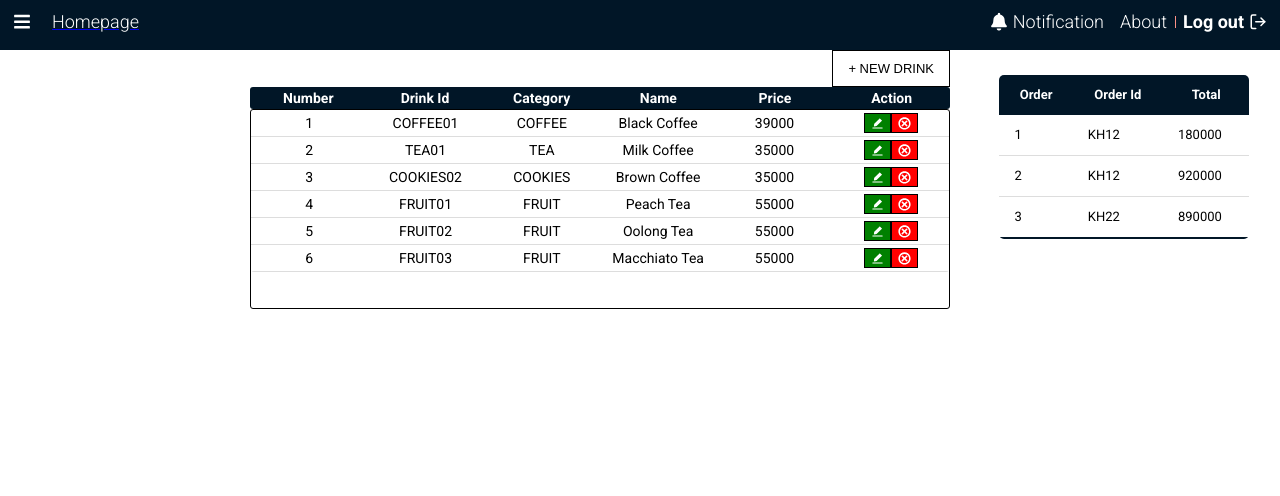
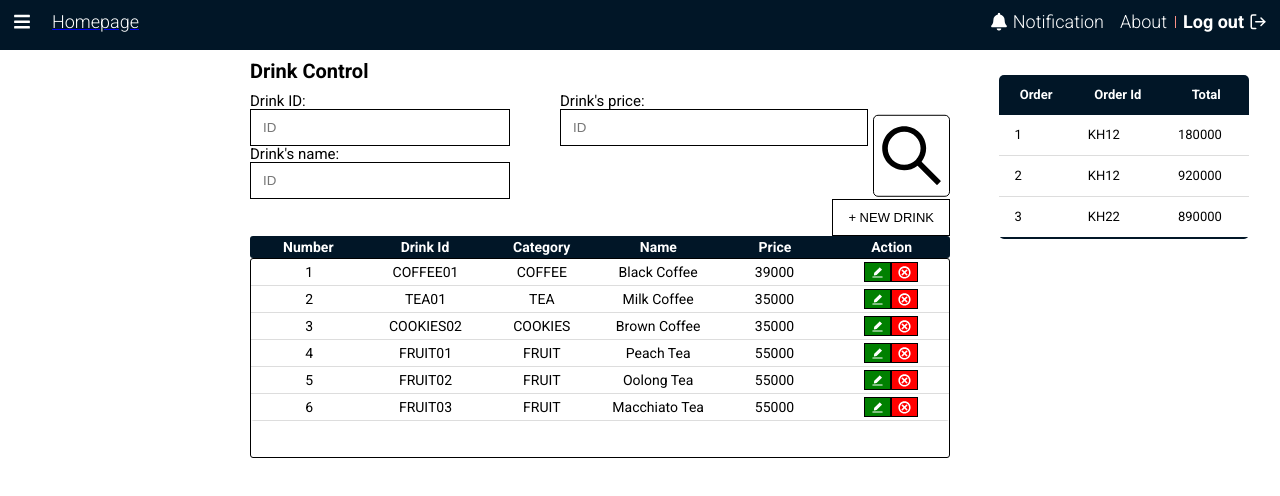
Before and after one commit to thuckhapham/QuanLy_coffee, a React (Create React App) app in the folder react-frontend-tlcn/: page /menu-drink in a window 1280 px wide. Shown: the top 496 px of the page. Built offline with nearby package versions, Linux system fonts and the light colour scheme.

Commit message:
them form search tren MenuDrink

```diff
--- a/react-frontend-tlcn/src/Components/Modal/Menu Drink/Edit Drink/EditDrink.css
+++ b/react-frontend-tlcn/src/Components/Modal/Menu Drink/Edit Drink/EditDrink.css
@@ -1,33 +1,33 @@
-.newdrink__content-header {
+.editdrink__content-header {
   font-size: 1.7rem;
   text-align: center;
   margin: 10px 0;
 }
-.newdrink__content {
+.editdrink__content {
   width: 350px;
   margin: 5px 10px;
 }
-.newdrink__content-list {
+.editdrink__content-list {
   font-size: 1.3rem;
 }
-.newdrink__form {
+.editdrink__form {
   width: 100%;
   border: 0.5px solid black;
   padding: 10px 12px;
 }
-.newdrink__select {
+.editdrink__select {
   width: 100%;
   border: 0.5px solid black;
   padding: 10px 12px;
   font-size: 1.3rem;
 }
-.newdrink__content-btn {
+.editdrink__content-btn {
   margin: 20px 0;
   display: flex;
   justify-content: space-between;
   padding: 0 30px;
 }
-.newdrink__btn {
+.editdrink__btn {
   width: 100px;
   padding: 10px 15px;
   font-size: 1.4rem;
@@ -35,7 +35,7 @@
   background-color: var(--white-color);
   border: 1px solid var(--primary-color);
 }
-.newdrink__btn--add {
+.editdrink__btn--add {
   background-size: 200% 100%;
   background-image: linear-gradient(
     to right,
@@ -44,12 +44,12 @@
   );
   transition: background-position 0.5s;
 }
-.newdrink__btn--cancle {
+.editdrink__btn--cancle {
   background-size: 200% 100%;
   background-image: linear-gradient(to right, var(--white-color) 50%, red 50%);
   transition: background-position 0.5s;
 }
-.newdrink__btn:hover {
+.editdrink__btn:hover {
   background-position: -100% 0;
   color: var(--white-color);
   cursor: pointer;
--- a/react-frontend-tlcn/src/Components/Modal/Menu Drink/Edit Drink/EditDrink.js
+++ b/react-frontend-tlcn/src/Components/Modal/Menu Drink/Edit Drink/EditDrink.js
@@ -2,8 +2,6 @@ import React, { useState } from 'react'
 import './EditDrink.css'
 
 function EditDrink(props) {
-    //Lọc dữ liệu Category trùng
-    const duplicateCheck = [];
     //Gửi dữ liệu về trang chính
     const sendData = (modalState) => {
         props.ModalState(modalState)
@@ -11,26 +9,25 @@ function EditDrink(props) {
     console.log(props.editedDrink)
     return (
         <>
-            <div className="newdrink__content">
-                <div className="newdrink__content-header">
+            <div className="editdrink__content">
+                <div className="editdrink__content-header">
                     EDIT DRINK
                 </div>
-                <div className="newdrink__content-list">
-                    <div className="newdrink__content-item">
-                        <div className="newdrink__lable">
+                <div className="editdrink__content-list">
+                    <div className="editdrink__content-item">
+                        <div className="editdrink__lable">
                             DRINK ID:
                         </div>
-                        <div className="newdrink__input">
-                            <input type="text" className="newdrink__form" placeholder="ID" value={props.editedDrink[0].drink_id} />
-                            {/* <input type="text" className="newdrink__form" placeholder="ID" /> */}
+                        <div className="editdrink__input">
+                            <input type="text" className="editdrink__form" placeholder="ID" value={props.editedDrink[0].drink_id} readOnly />
                         </div>
                     </div>
-                    <div className="newdrink__content-item">
-                        <div className="newdrink__lable">
+                    <div className="editdrink__content-item">
+                        <div className="editdrink__lable">
                             CATEGORY:
                         </div>
-                        <div className="newdrink__input">
-                            <select id="category" className="newdrink__select">
+                        <div className="editdrink__input">
+                            <select id="category" className="editdrink__select">
                                 <option
                                     value={props.editedDrink[0].drink_category}
                                 >
@@ -39,32 +36,32 @@ function EditDrink(props) {
                             </select>
                         </div>
                     </div>
-                    <div className="newdrink__content-item">
-                        <div className="newdrink__lable">
+                    <div className="editdrink__content-item">
+                        <div className="editdrink__lable">
                             NAME:
                         </div>
-                        <div className="newdrink__input">
-                            <input type="text" className="newdrink__form" placeholder="Drink's name" value={props.editedDrink[0].drink_name} />
+                        <div className="editdrink__input">
+                            <input type="text" className="editdrink__form" placeholder="Drink's name" value={props.editedDrink[0].drink_name} readOnly />
                         </div>
                     </div>
-                    <div className="newdrink__content-item">
-                        <div className="newdrink__lable">
+                    <div className="editdrink__content-item">
+                        <div className="editdrink__lable">
                             PRICE:
                         </div>
-                        <div className="newdrink__input">
-                            <input type="text" className="newdrink__form" placeholder="Drink's price" defaultValue={props.editedDrink[0].drink_price} />
+                        <div className="editdrink__input">
+                            <input type="text" className="editdrink__form" placeholder="Drink's price" defaultValue={props.editedDrink[0].drink_price} />
                         </div>
                     </div>
                 </div>
-                <div className="newdrink__content-btn">
+                <div className="editdrink__content-btn">
                     <button
-                        className="newdrink__btn newdrink__btn--add"
+                        className="editdrink__btn editdrink__btn--add"
                         onClick={() => sendData(true)}
                     >
                         Edit
                     </button>
                     <button
-                        className="newdrink__btn newdrink__btn--cancle"
+                        className="editdrink__btn editdrink__btn--cancle"
                         onClick={() => sendData(true)}
                     >
                         Cancel
--- a/react-frontend-tlcn/src/Pages/Menu Drink/Drink.css
+++ b/react-frontend-tlcn/src/Pages/Menu Drink/Drink.css
@@ -1,3 +1,52 @@
+/* Header */
+.drinktable__header-content {
+  display: flex;
+  font-size: 1.5rem;
+  width: 100%;
+}
+.drinktable__header-list {
+  width: 40%;
+}
+.drinksearch__form {
+  width: 100%;
+  border: 0.5px solid black;
+  padding: 10px 12px;
+}
+.drinktable__header-search {
+  display: flex;
+  margin-left: 50px;
+  width: 60%;
+}
+.drinktable__header-item--left {
+  width: 80%;
+  margin-right: 5px;
+}
+.drinktable__header-item--icon {
+  display: flex;
+  justify-content: flex-end;
+  width: 20%;
+}
+.drinktable__header-searchicon {
+  border: 1px solid black;
+  border-radius: 5px;
+  margin: auto;
+  transform: translateY(12%);
+  font-size: 3.4rem;
+  width: 100%;
+  height: 77%;
+  background-size: 200% 100%;
+  background-image: linear-gradient(
+    to right,
+    var(--white-color) 50%,
+    var(--primary-color) 50%
+  );
+  transition: background-position 0.5s;
+}
+.drinktable__header-searchicon:hover {
+  cursor: pointer;
+  color: var(--white-color);
+  background-position: -100% 0;
+}
 /* Table Layout */
 .drinktable__table {
   table-layout: fixed;
@@ -62,3 +111,27 @@
 .drinktable__btn-editicon {
   transform: translateY(15%);
 }
+/* New Drink */
+.drinktable__header-btn {
+  display: flex;
+  justify-content: flex-end;
+}
+.drinktable__btn-add {
+  padding: 10px 15px;
+  font-size: 1.3rem;
+  font-weight: 500;
+  border: 1px solid black;
+  color: black;
+  background-size: 200% 100%;
+  background-image: linear-gradient(
+    to right,
+    var(--white-color) 50%,
+    var(--primary-color) 50%
+  );
+  transition: background-position 0.5s;
+}
+.drinktable__btn-add:hover {
+  cursor: pointer;
+  color: var(--white-color);
+  background-position: -100% 0;
+}
--- a/react-frontend-tlcn/src/Pages/Menu Drink/Drink.js
+++ b/react-frontend-tlcn/src/Pages/Menu Drink/Drink.js
@@ -56,9 +56,36 @@ function Drink() {
     console.log(editedDrink)
     return (
         <>
-            <div className="homepage__header-item homepage__header-btn">
+            <h1 className="">
+                Drink Control
+            </h1>
+            <div className="drinktable__header-content">
+                <div className="drinktable__header-list">
+                    <div className="drinktable__header-item">
+                        Drink ID:
+                        <br />
+                        <input type="text" className="drinksearch__form" placeholder="ID" />
+                    </div>
+                    <div className="drinktable__header-item">
+                        Drink's name:
+                        <br />
+                        <input type="text" className="drinksearch__form" placeholder="ID" />
+                    </div>
+                </div>
+                <div className="drinktable__header-search">
+                    <div className="drinktable__header-item drinktable__header-item--left">
+                        Drink's price:
+                        <br />
+                        <input type="text" className="drinksearch__form" placeholder="ID" />
+                    </div>
+                    <div className="drinktable__header-item drinktable__header-item--icon">
+                        <AiIcons.AiOutlineSearch className="drinktable__header-search drinktable__header-searchicon" />
+                    </div>
+                </div>
+            </div>
+            <div className="drinktable__header-btn">
                 <button
-                    className="homepage__btn-add"
+                    className="drinktable__btn-add"
                     onClick={() => {
                         setViewModal(!viewModal)
                         setButt("newdrink")
```
